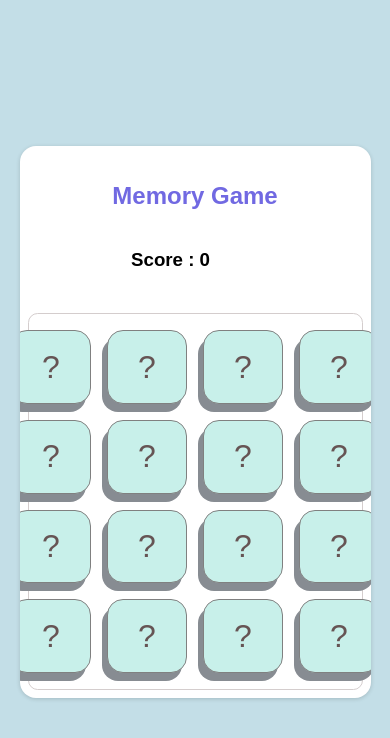
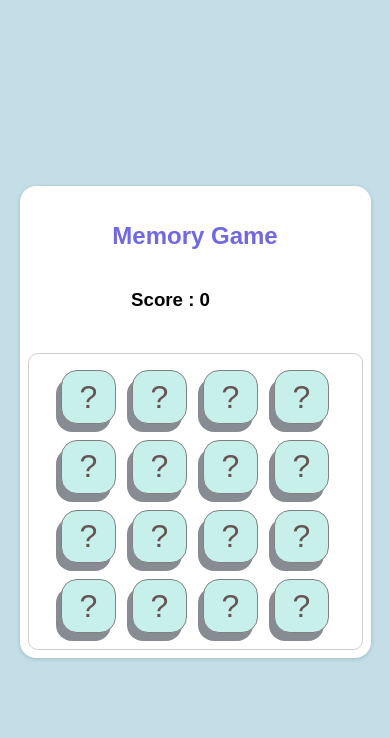
Before and after one commit to dastageer-hc/vanilla-js-memory-game, a website: page index.html in a window 390 px wide. Drawn offline with Linux system fonts and the light colour scheme; a web font is replaced by a local one.

Commit message:
flex wrapped the rows,

```diff
--- a/src/css/style.css
+++ b/src/css/style.css
@@ -137,3 +137,10 @@ h2 {
     box-shadow: 0 0 0 rgba(255, 215, 0, 0);
   }
 }
+
+@media (max-width: 450px) {
+  .box-container {
+    width: 20%;
+    min-width: 55px;
+  }
+}
```
